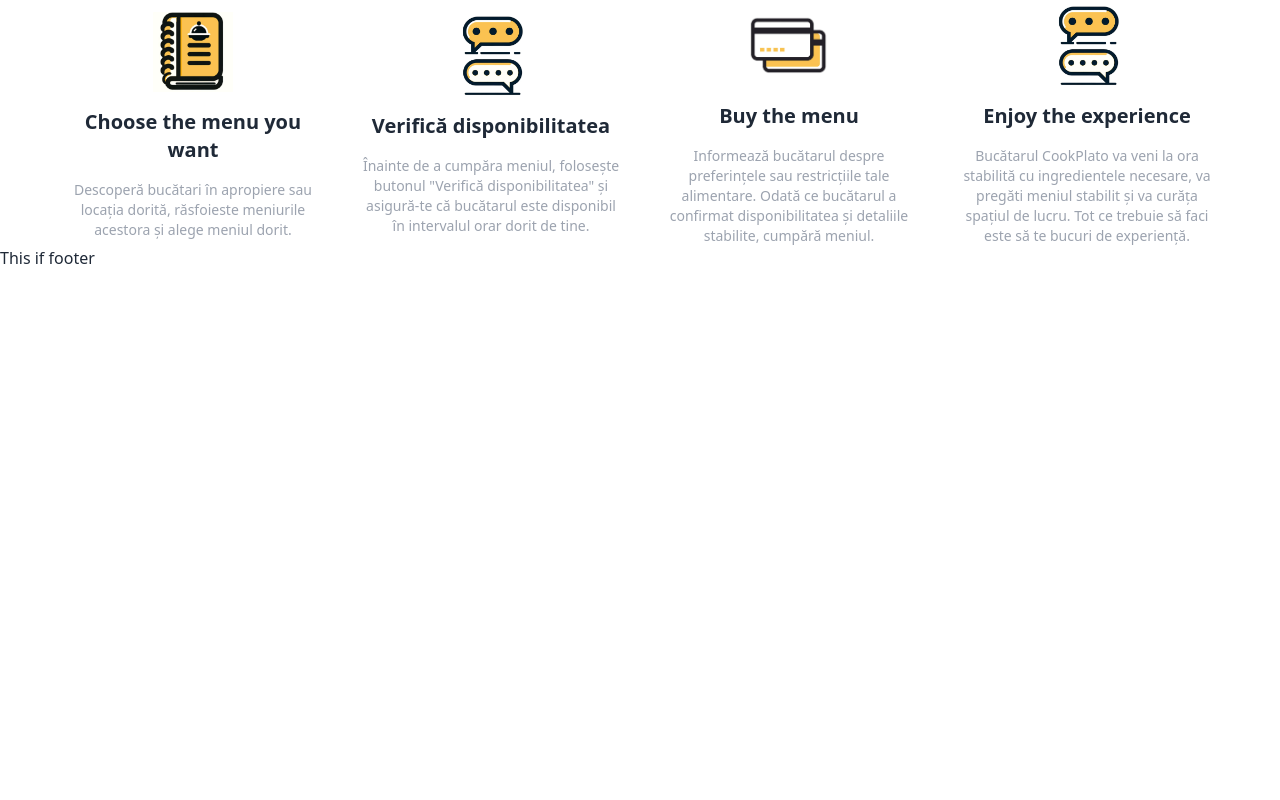
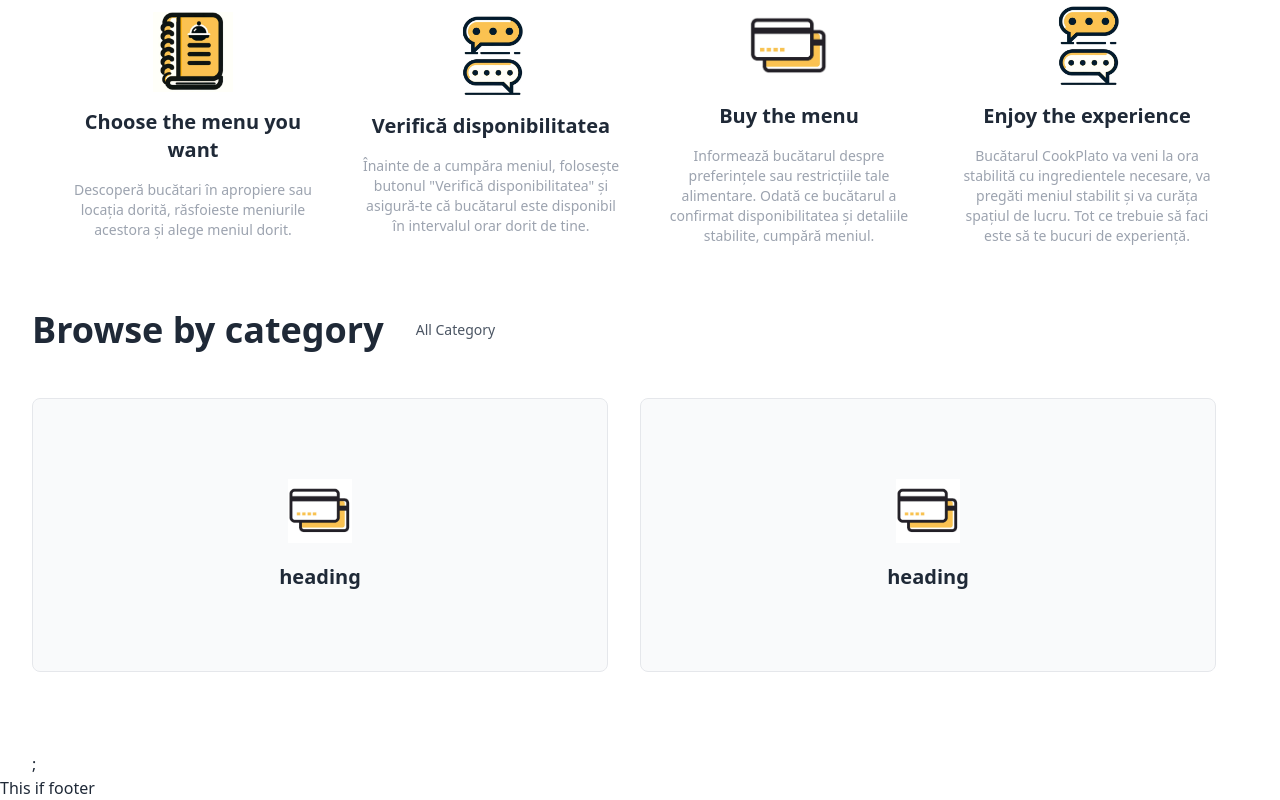
Before and after one commit to Shafin23/cookplato, a React (Vite) app: page / in a window 1280 px wide. Shown: the part 872-1672 px from the top of the page. Before the commit the page ends 1142 px from the top, so only its background shows below. Built offline with nearby package versions, Linux system fonts and the light colour scheme.

Commit message:
Browse By category section is complete

```diff
--- a/package.json
+++ b/package.json
@@ -16,6 +16,7 @@
     "react": "^18.2.0",
     "react-dom": "^18.2.0",
     "react-icons": "^5.0.1",
+    "react-multi-carousel": "^2.8.4",
     "react-router-dom": "^6.22.3",
     "sort-by": "^1.2.0"
   },
--- /dev/null
+++ b/src/pages/Home/BrowseByCategory/BrowseByCategory.jsx
@@ -0,0 +1,54 @@
+import React from 'react';
+import Carousel from "react-multi-carousel";
+import "react-multi-carousel/lib/styles.css";
+import BrowseByCategoryCard from './BrowseByCategoryCard/BrowseByCategoryCard';
+
+const BrowseByCategory = () => {
+
+    const responsive = {
+        desktop: {
+            breakpoint: { max: 3000, min: 1024 },
+            items: 6,
+            slidesToSlide: 3 // optional, default to 1.
+        },
+        tablet: {
+            breakpoint: { max: 1024, min: 464 },
+            items: 2,
+            slidesToSlide: 2 // optional, default to 1.
+        },
+        mobile: {
+            breakpoint: { max: 464, min: 0 },
+            items: 1,
+            slidesToSlide: 1 // optional, default to 1.
+        }
+    };
+
+    return (
+        <div className=' w-[95vw] mx-auto mt-16'>
+            <div className=' flex justify-start items-center'>
+                <h1 className=' text-4xl font-bold'>Browse by category</h1>
+                <p className=' text-gray-600 ms-8 text-sm cursor-pointer hover:text-[#fac250] transition-all'>All Category </p>
+            </div>
+            <Carousel
+                draggable={true}
+                responsive={responsive}
+                keyBoardControl={true}
+                infinite={true}
+                autoPlay={ true}
+                autoPlaySpeed={2000}
+                removeArrowOnDeviceType={["tablet", "mobile"]}
+            >
+                <BrowseByCategoryCard />
+                <BrowseByCategoryCard />
+                <BrowseByCategoryCard />
+                <BrowseByCategoryCard />
+                <BrowseByCategoryCard />
+                <BrowseByCategoryCard />
+                <BrowseByCategoryCard />
+            </Carousel>;
+
+        </div>
+    );
+};
+
+export default BrowseByCategory;
--- /dev/null
+++ b/src/pages/Home/BrowseByCategory/BrowseByCategoryCard/BrowseByCategoryCard.jsx
@@ -0,0 +1,12 @@
+import React from 'react';
+
+const BrowseByCategoryCard = () => {
+    return (
+        <div className=' bg-gray-50 border py-20 flex flex-col justify-center items-center me-8 rounded-lg hover:bg-gray-100 transition-all hover:shadow-2xl cursor-pointer mt-12 mb-20 '>
+            <img src="/public/assets/images/pp1-1.webp" className=' mb-5 w-16' alt="" />
+            <h1 className=' font-bold text-xl'>heading</h1>
+        </div>
+    );
+};
+
+export default BrowseByCategoryCard;
--- a/src/pages/Home/Home.jsx
+++ b/src/pages/Home/Home.jsx
@@ -1,12 +1,14 @@
 import React from 'react';
 import HeroSection from './HeroSection/HeroSection';
 import HowDoesItWork from './HowDoesItWork/HowDoesItWork';
+import BrowseByCategory from './BrowseByCategory/BrowseByCategory';
 
 const Home = () => {
     return (
         <div>
             <HeroSection />
             <HowDoesItWork/>
+            <BrowseByCategory/>
         </div>
     );
 };
```
Also changed, not shown: 1 other file (tests, documents, lock files or other folders).
